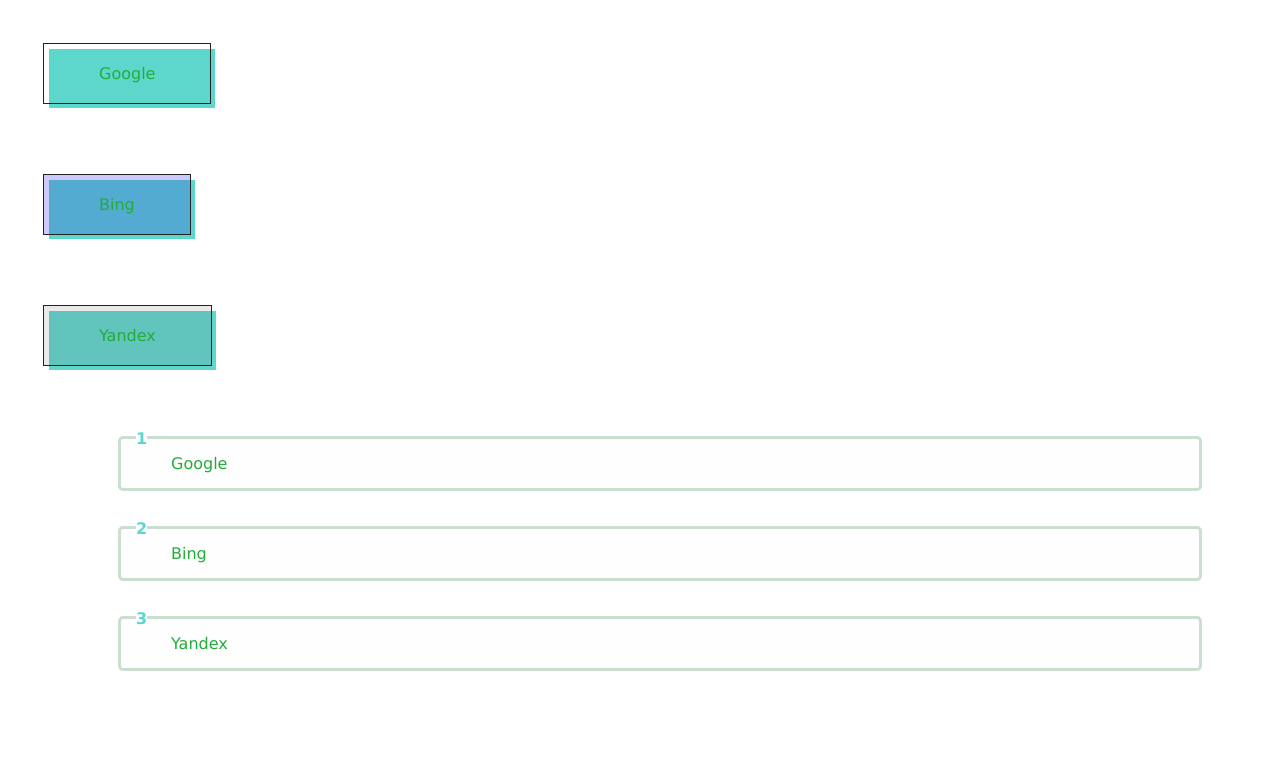
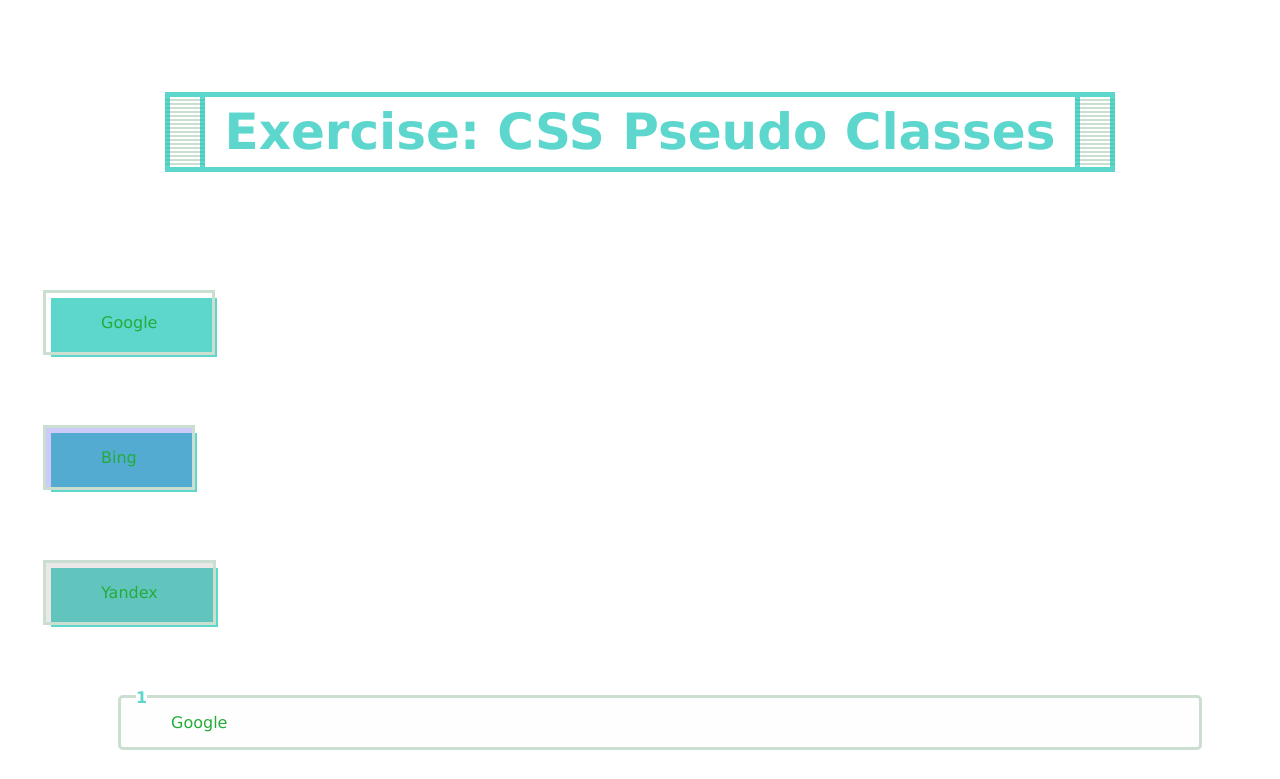
Before and after one commit to FbW46-2/uib-content-pseudoclasses-Nastasiia-Smr, a plain HTML site: page index.html in a window 1280 px wide. Shown: the top 779 px of the page. Drawn offline with Linux system fonts and the light colour scheme.

Commit message:
+h1 and some style changes

```diff
--- a/index.html
+++ b/index.html
@@ -5,10 +5,12 @@
     <meta charset="UTF-8">
     <meta name="viewport" content="width=device-width, initial-scale=1.0">
     <link rel="stylesheet" href="style.css">
-    <title>Document</title>
+    <title>Exercise: CSS Pseudo Classes</title>
 </head>
 
 <body>
+    <div class="header"><h1>Exercise: CSS Pseudo Classes</h1></div>
+
 
     <div>
         <button class="button"><a href="https://www.google.de/" target="_blank">Google</a></button>
--- a/style.css
+++ b/style.css
@@ -1,8 +1,39 @@
+.header {
+    background: #ffffff;
+    padding: 50px 20px;
+    text-align: center;
+  }
+
+  .header h1 {
+    font-family: Verdana, Geneva, Tahoma, sans-serif;
+    position: relative;
+    color: #17c5b7b2;
+    display: inline-block;
+    border-top: 5px solid;
+    border-bottom: 5px solid;
+    font-size: 50px;
+    padding: 10px 60px;
+    line-height: 1;
+  }
+
+  .header h1:before, .header h1::after {
+    content: "";
+    position: absolute;
+    top: 0;
+    width: 30px;
+    height: 100%;
+    border-left: 5px solid;
+    border-right: 5px solid;
+    background: repeating-linear-gradient(180deg, transparent, transparent 2px, #CADFCF 2px, #CADFCF 4px);
+  }
+
+  .header h1:before {left: 0;}
+  .header h1:after {right: 0;}
 
 .button {
     color: #232323;
     background: transparent;
-    border: 1px solid #232323;
+    border: 3px solid #CADFCF;
     position: relative;
     font-size: 16px;
     font-family: Verdana, Geneva, Tahoma, sans-serif;
```
